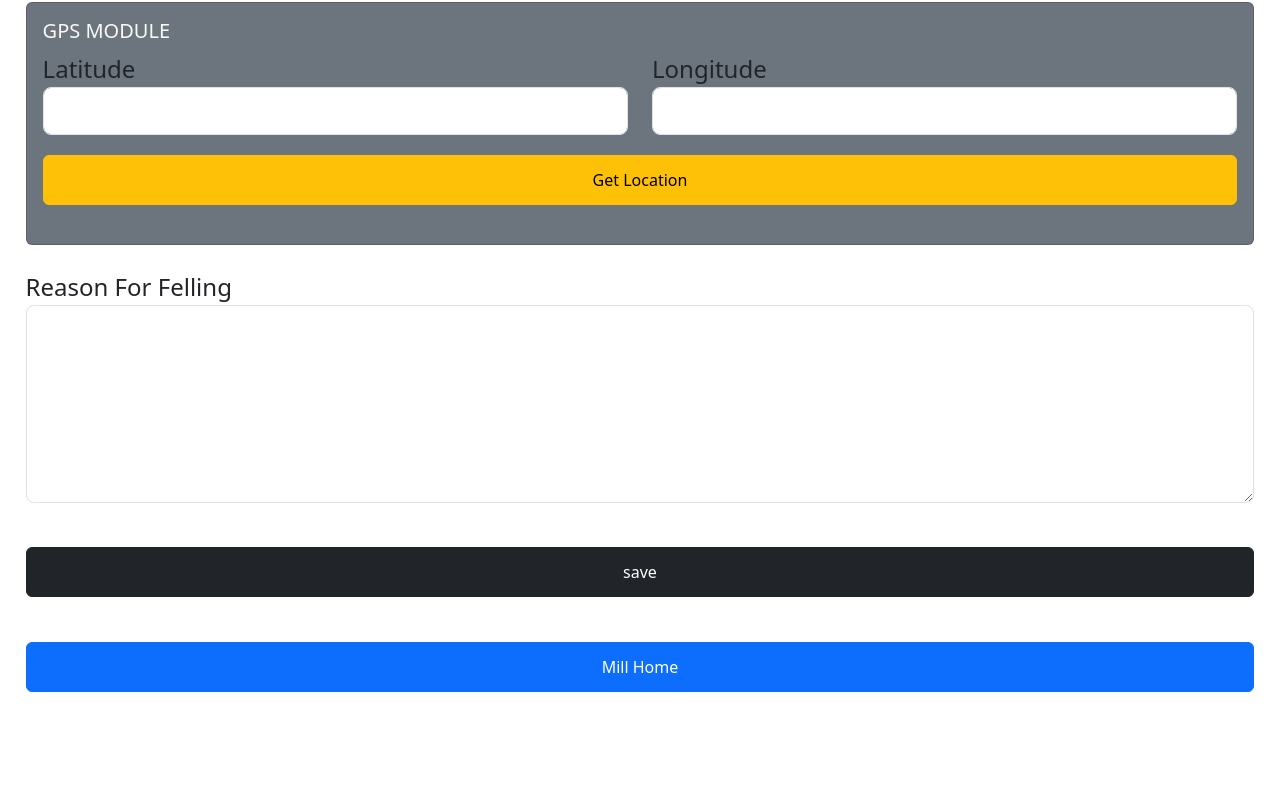
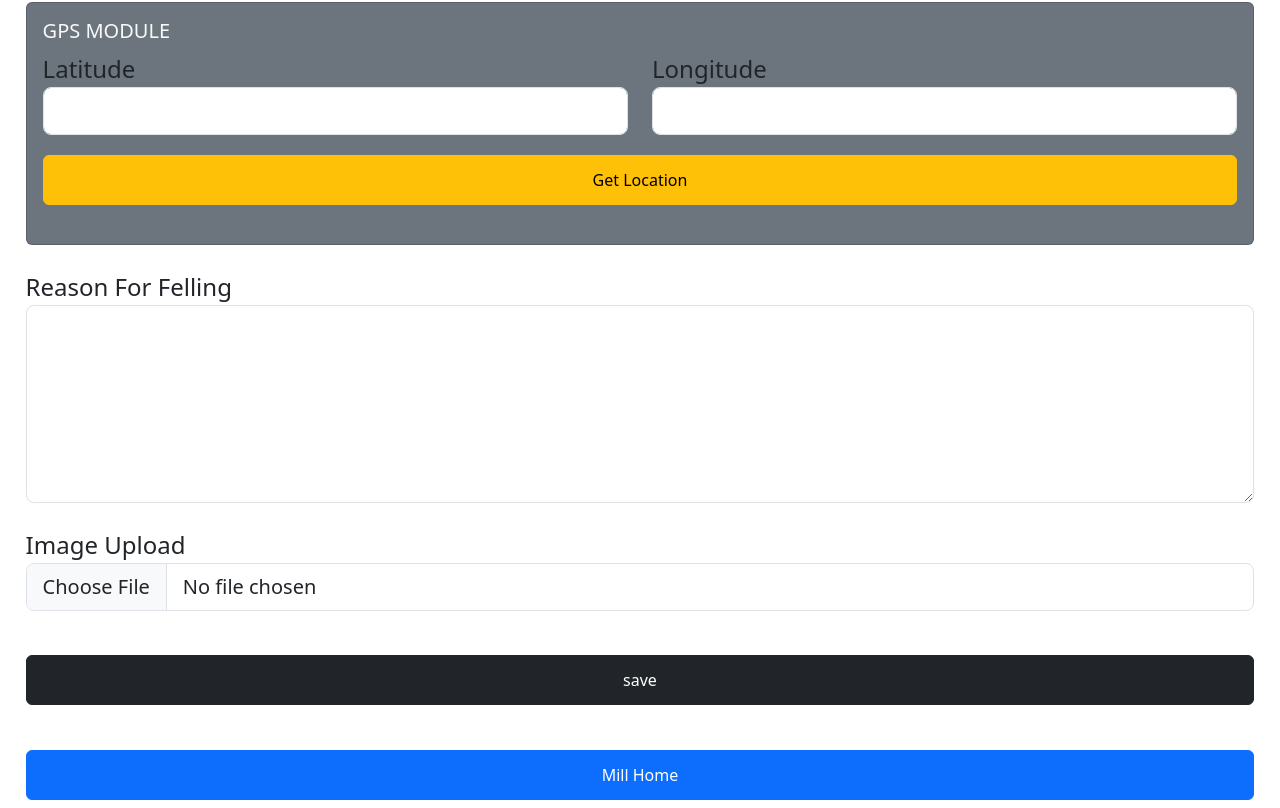
Before and after one commit to andrewcargill/sawmill_go, a React (Create React App) app in the folder mill/: page /mill_add_trees in a window 1280 px wide. Shown: the part 354-1162 px from the top of the page. Before the commit the page ends 1106 px from the top, so only its background shows below. Built offline with nearby package versions, Linux system fonts and the light colour scheme.

Commit message:
adds image upload to tree

```diff
--- a/mill/src/Home.jsx
+++ b/mill/src/Home.jsx
@@ -5,7 +5,7 @@ const Home = () => {
     <div>
 
       <h1>Hello, Welcome to the Sawmill Go Frontend!</h1>
-      <p>v1.2.6</p>
+      <p>v1.2.7</p>
     </div>
   );
 };
--- a/mill/src/pages/MillAddTrees.jsx
+++ b/mill/src/pages/MillAddTrees.jsx
@@ -17,6 +17,7 @@ const MillAddTrees = () => {
   const [lumberjack, setLumberjack] = useState("");
   const [latitude, setLatitude] = useState("");
   const [longitude, setLongitude] = useState("");
+  const [image, setImage] = useState("");
   const [success, setSuccess] = useState(false);
   const [postId, setPostId] = useState(null);
 
@@ -42,25 +43,34 @@ const MillAddTrees = () => {
     }
   };
 
+  const handleImageUpload = (e) => {
+    setImage(e.target.files[0]);
+  };
+
   const handleSubmit = async (e) => {
     e.preventDefault();
 
     try {
       const accessToken = localStorage.getItem("access_token");
+      const formData = new FormData();
+      formData.append("date", date);
+      formData.append("species", species);
+      formData.append("reason_for_felling", reason_for_felling);
+      formData.append("age", age);
+      formData.append("lumberjack", lumberjack);
+      formData.append("latitude", latitude);
+      formData.append("longitude", longitude);
+
+      if (image !== "") {
+        formData.append("image", image);
+      }
+
       const response = await axios.post(
         "https://sawmill-live-api-ecf54c3f35e6.herokuapp.com/api/tree/",
-        {
-          date,
-          species,
-          reason_for_felling,
-          age,
-          lumberjack,
-          latitude,
-          longitude,
-        },
+        formData,
         {
           headers: {
-            "Content-Type": "application/json",
+            "Content-Type": "multipart/form-data",
             Authorization: `Bearer ${accessToken}`,
           },
         }
@@ -71,6 +81,7 @@ const MillAddTrees = () => {
       setDate("");
       setSpecies("");
       setReason_for_felling("");
+      setImage("");
 
       setPostId(response.data.id);
       setSuccess(true); // Set success status to true
@@ -216,6 +227,17 @@ const MillAddTrees = () => {
               ></textarea>
             </Col>
           </Row>
+          <Row className="mb-4">
+            <Col xs={12}>
+            <label>Image Upload</label>
+          <input
+            type="file"
+            accept="image/*"
+            className="form-control form-control-lg"
+            onChange={(e) => setImage(e.target.files[0])}
+          />
+            </Col>
+          </Row>
           {success && (
             <Alert key="success" variant="success">
               <p>Success! Data Stored.</p>
```
